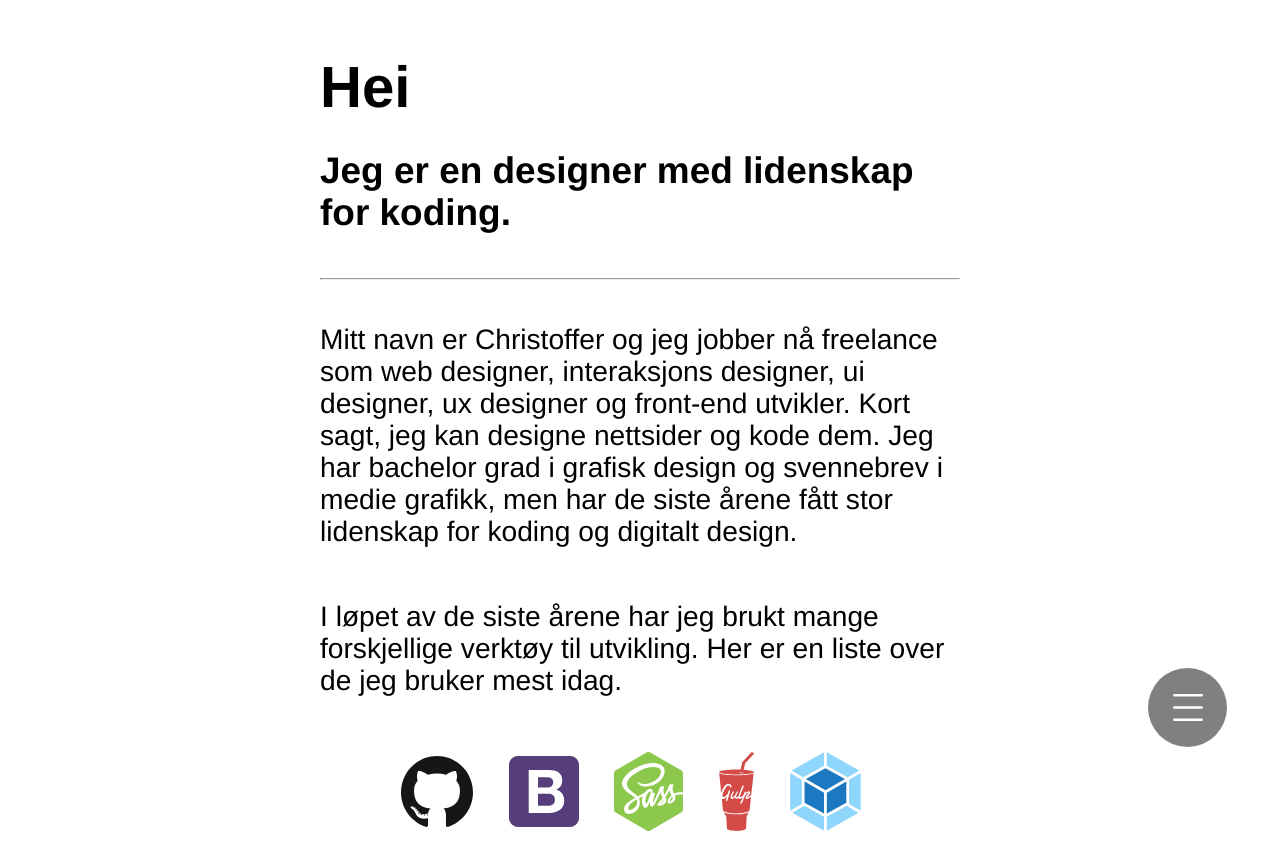
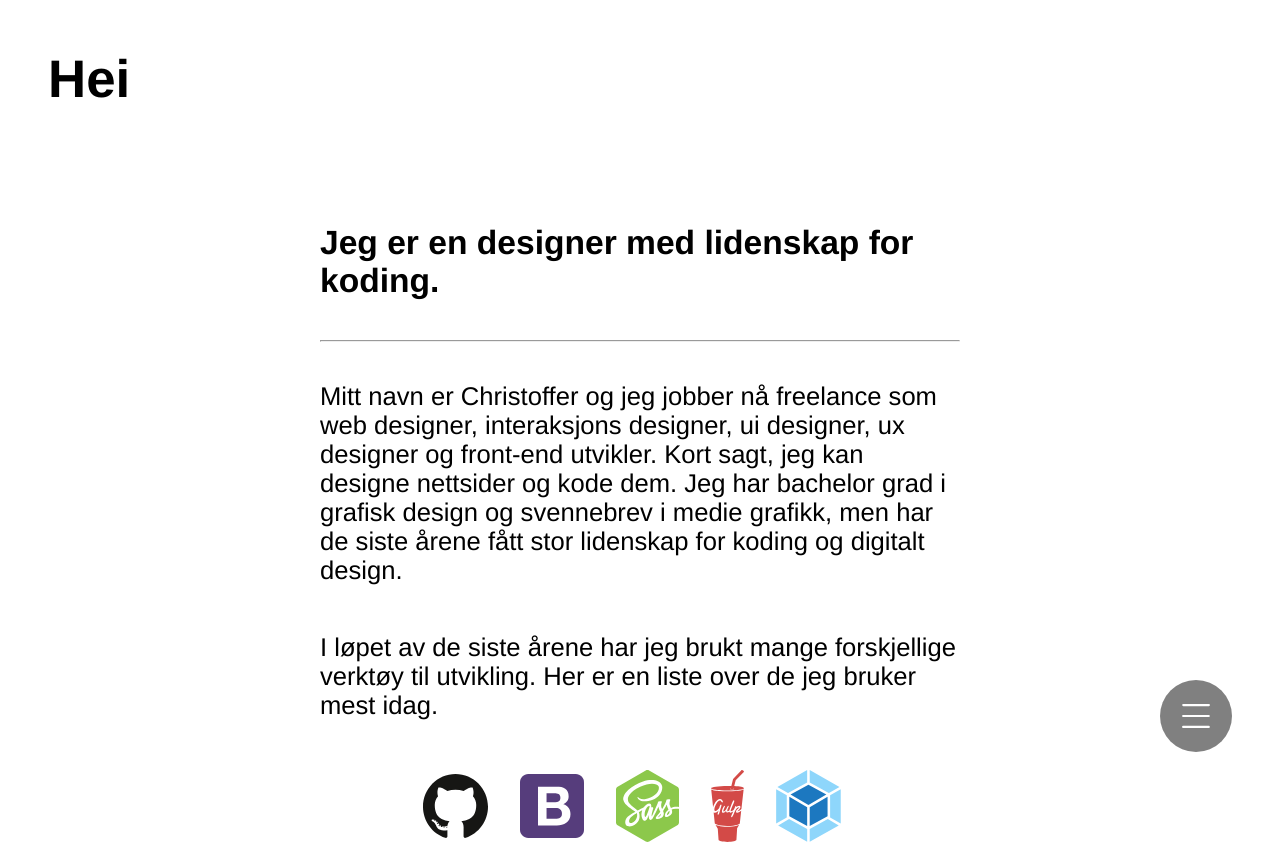
Before and after one commit to cb-pro/portfolio, a Vue app: page /om-meg in a window 1280 px wide. Shown: the top 844 px of the page. Built offline with nearby package versions, Linux system fonts and the light colour scheme.

Commit message:
fixin som bugs

```diff
--- a/src/App.vue
+++ b/src/App.vue
@@ -36,8 +36,9 @@ export default {
 <style lang="scss">
   html {font-size: 62.5%;
     @media (min-width: 768px) and (max-width: 899px) {font-size: 80%;}
-    @media (min-width: 900px) and (max-width: 1199px) {font-size: 90%;}
-    @media (min-width: 1200px) {font-size: 110%;}
+    @media (min-width: 900px) and (max-width: 1099px) {font-size: 90%;}
+    @media (min-width: 1100px) and (max-width: 1299px) {font-size: 100%;}
+    @media (min-width: 1300px) {font-size: 110%;}
   }
 
 
--- a/src/components/Nav-window.vue
+++ b/src/components/Nav-window.vue
@@ -110,6 +110,9 @@ export default {
   .nav-kontakt-flex {
     // border: 1px dashed red;
     .nav-kontakt-container {
+      h2 {
+        margin-bottom: 1.2rem;
+      }
       p {
         margin-bottom: .5rem;
       }
--- a/src/components/Portfolio-busemannen.vue
+++ b/src/components/Portfolio-busemannen.vue
@@ -21,7 +21,7 @@
     <section class="images-flex">
       <div class="images-container">
         <div>
-          <img src="../../static/img/portfolio/busemannen-illustrasjon-retouch.jpg" alt="" style="width:100%;">
+          <img src="../../static/img/portfolio/busemannen-illustrasjon-retouch.jpg" alt="" style="width:100%;margin-left: 0%;transform: translateX(0%);">
         </div>
         <div>
           <img src="../../static/img/portfolio/busemannen-ylvis_01.jpg" alt="">
--- a/src/components/Portfolio-fra_ungdommen.vue
+++ b/src/components/Portfolio-fra_ungdommen.vue
@@ -25,8 +25,8 @@
         <img src="../../static/img/portfolio/fra_ung_00-head.jpg" alt="">
         </div>
         <div>
-        <video controls poster="../../static/video/fra-ungdommen-thumb.jpg">
-          <source src="../../static/video/fra-ungdommen-video.mp4" type="video/mp4" />
+        <video controls poster="../../static/video-thumb/fra-ungdommen-thumb.jpg">
+          <source src="https://christofferbogsti.com/lrg-files/fu-video.mp4" type="video/mp4" />
         </video>
           <!-- <iframe width="100%" src="https://www.youtube.com/embed/tCrSX4sGp4o?autoplay=0&autohide=2&border=0&wmode=opaque&enablejsapi=1&modestbranding=0&controls=2&showinfo=0&rel=0&amp;" frameborder="0" allowfullscreen></iframe> -->
         </div>
--- a/src/views/About.vue
+++ b/src/views/About.vue
@@ -1,8 +1,9 @@
 <template lang="html">
   <div class="about">
+      <h1>Hei</h1>
     <section class="about-flex">
-      <div class="about-container">
-        <h1>Hei</h1>
+        <div class="about-container">
+
         <h3>Jeg er en designer med lidenskap for koding.</h3>
 
         <!-- LINE -->
@@ -131,13 +132,17 @@ export default {
   @import '../assets/scss/main.scss';
 
   .about {
+    font-family: $primary-font;
+    h1 {
+      padding: 3rem;
+    }
     .about-flex {
       // border: 1px dashed red;
       display: flex;
       justify-content: center;
       .about-container {
         // border: 1px dashed red;
-        font-family: $primary-font;
+
         // max-width: 30%;
         padding: 3rem;
         width: 100%;
```
Also changed, not shown: static/video-thumb/fra-ungdommen-thumb.jpg (added).
